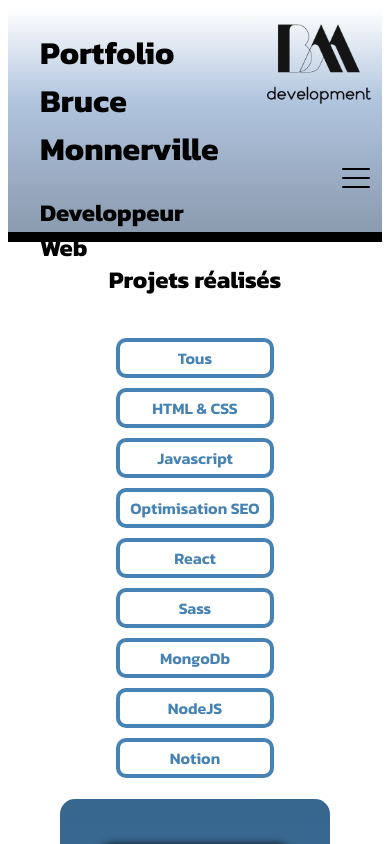
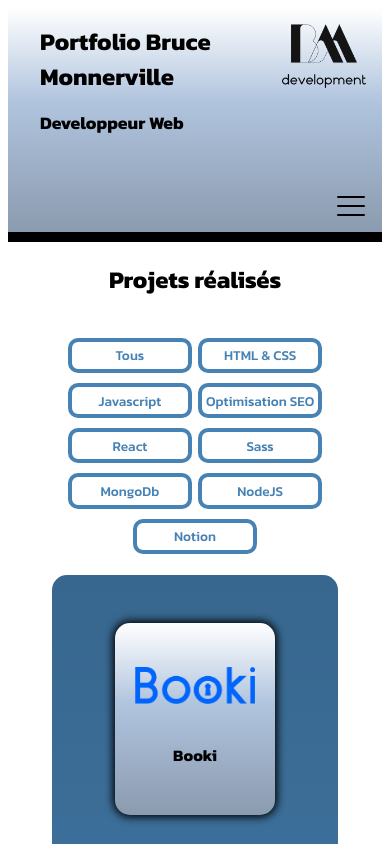
Before and after one commit to brucemvl/Portfolio, a React (Create React App) app: page /travaux in a window 390 px wide. Shown: the top 844 px of the page. Built offline with nearby package versions, Linux system fonts and the light colour scheme.

Commit message:
page travaux et header responsive

```diff
--- a/src/components/Menu.jsx
+++ b/src/components/Menu.jsx
@@ -32,9 +32,7 @@ function Menu() {
                         <ul>
                            <NavLink to={"/"}><li>Présentation</li></NavLink>
                            <NavLink to={"/travaux"}><li>Mes Travaux</li></NavLink>
-                           <NavLink to={"/cv"} ><li>Mon CV</li></NavLink>
                            <NavLink to={"/contact"}><li>Me Contacter</li></NavLink>
-
                         </ul>
                     </nav>
                 </div>
--- a/src/styles/Carte.scss
+++ b/src/styles/Carte.scss
@@ -24,6 +24,7 @@
     }
 }
 
+
 .carte:hover {
     transform: scale(1.1);
 }
--- a/src/styles/Header.scss
+++ b/src/styles/Header.scss
@@ -23,3 +23,23 @@ header {
         }
     }
 }
+
+@media (max-width: 767px){
+    header {
+
+        h1
+{
+    font-size: 1.5em;
+}
+h2 {
+    font-size: 1.1em;
+}
+.logoAndMenu {
+    justify-content: space-between;
+
+    img {
+        height: 4em;
+    }
+}
+    }
+}
--- a/src/styles/Menu.scss
+++ b/src/styles/Menu.scss
@@ -3,6 +3,7 @@
     justify-content: flex-end;
     margin-inline: 1%;
 }
+
 .navMenu {
     width: 28px;
     height: 100%;
@@ -12,7 +13,7 @@
     }
 }
 
-.navMenu > span {
+.navMenu>span {
     display: block;
     width: 100%;
     height: 2px;
@@ -21,11 +22,13 @@
 
 
 }
-.navMenu > span:not(:last-child) {
+
+.navMenu>span:not(:last-child) {
     margin-bottom: 7px;
 }
 
-.navMenu, .navMenu > span {
+.navMenu,
+.navMenu>span {
     transition: all 0.5s ease-in-out;
 }
 
@@ -36,27 +39,27 @@
 
 }
 
-.navMenu.active > span:nth-child(2){
+.navMenu.active>span:nth-child(2) {
     opacity: 0;
 }
 
-    .navMenu.active > span:nth-child(1),
-    .navMenu.active > span:nth-child(3) {
+.navMenu.active>span:nth-child(1),
+.navMenu.active>span:nth-child(3) {
     transition-delay: 0.5s;
 }
 
-    .navMenu.active > span:nth-child(1) {
+.navMenu.active>span:nth-child(1) {
     transform: translateY(9px);
 }
 
-    .navMenu.active > span:nth-child(3) {
+.navMenu.active>span:nth-child(3) {
     transform: translateY(-9px) rotate(90deg);
 }
 
 .menu {
     height: 3em;
     width: 28em;
-    transform: translateX(-100%);
+    transform: translateX(-85%);
     animation: drop 0.9s ease-in-out;
     position: absolute;
 
@@ -75,9 +78,11 @@
                 color: black;
                 transition-duration: 0.5s;
                 transform: scale(1);
+
                 &:hover {
                     text-shadow: 0px 0px 10px white;
-                    transform: scale(1.1);            }
+                    transform: scale(1.1);
+                }
             }
         }
 
@@ -95,13 +100,13 @@
 }
 
 @keyframes drop {
-    0%{
+    0% {
         transform: translateX(90%);
         opacity: 0;
 
     }
 
-    50%{
+    50% {
 
         opacity: 0;
 
@@ -111,7 +116,7 @@
 }
 
 @keyframes close {
-    0%{
+    0% {
         opacity: 1;
         display: flex;
 
@@ -126,3 +131,19 @@
         opacity: 0;
     }
 }
+
+@media (max-width: 767px) {
+    .menu {
+        width: 17em;
+        transform: translateX(-100%) translateY(-30px);
+
+        ul {
+            gap: 3%;
+            padding-inline-start: 0;
+
+            li {
+                font-size: 14px;
+            }
+        }
+    }
+}
--- a/src/styles/Travaux.scss
+++ b/src/styles/Travaux.scss
@@ -61,3 +61,38 @@ a {
     text-decoration: none;
     color: black;
 }
+
+@media (max-width: 1024px){
+    .carte {
+        width: 10em;
+        height: 12em;
+
+        .carte__cover {
+            height: 5.5em;
+        }
+    }
+}
+
+@media (max-width: 767px){
+    .blocpage {
+    .travaux {
+width: 90%;
+
+.filtres {
+
+    li {
+        font-size: 0.85em;
+        font-weight: 500;
+        width: 8em;
+    }
+}
+
+    .carte {
+
+        .carte__cover {
+            height: 4.5em;
+        }
+    }
+}
+    }
+}
```
Lines whose indentation alone changed are shown as unchanged.
